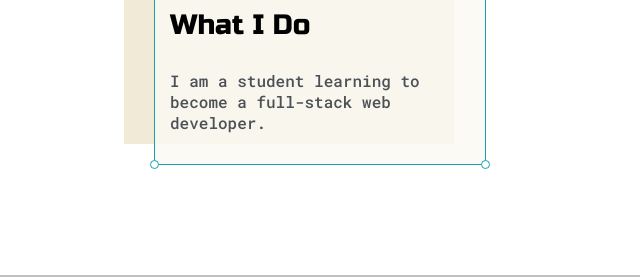
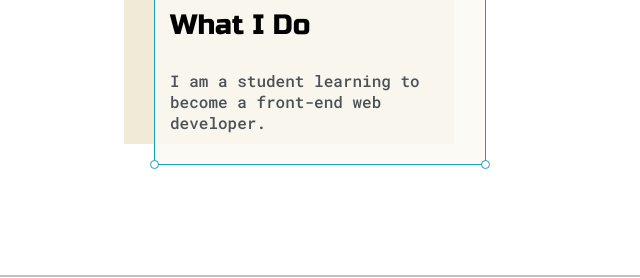
Before and after one commit to limitDak/portfolio-website, a plain HTML site: page index.html in a window 1280 px wide. Shown: the part 404-682 px from the top of the page, 516-1156 px from the left. Drawn offline with nearby package versions, Linux system fonts and the light colour scheme.

Commit message:
Update index.html

```diff
--- a/index.html
+++ b/index.html
@@ -56,7 +56,7 @@
                             <div id = "corner-tl" class = "corner"></div>
                             <div id = "corner-tr" class = "corner"></div>
                             <h3>What I Do</h3>
-                            <p>I am a student learning to become a full-stack web developer.</p>
+                            <p>I am a student learning to become a front-end web developer.</p>
                             <div id = "corner-br" class = "corner"></div>
                             <div id = "corner-bl" class = "corner"></div>
                         </div>
```
